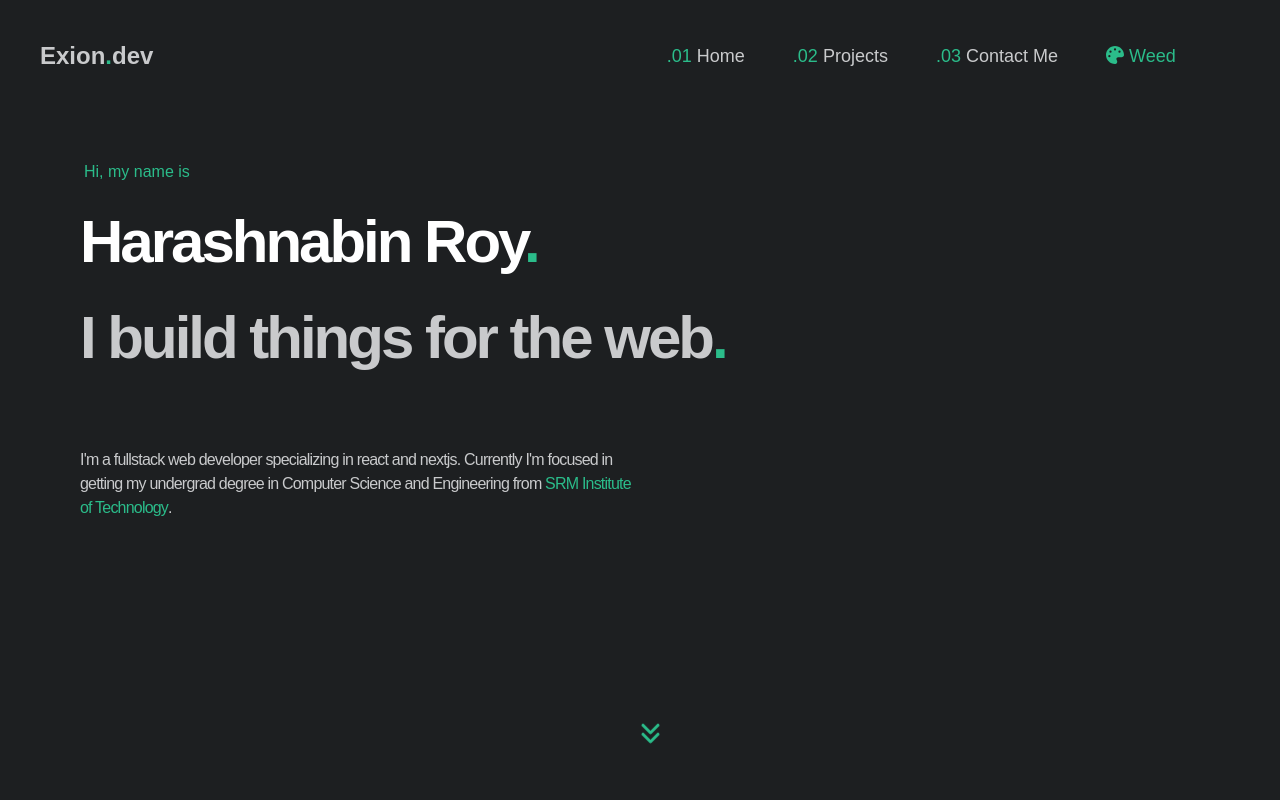
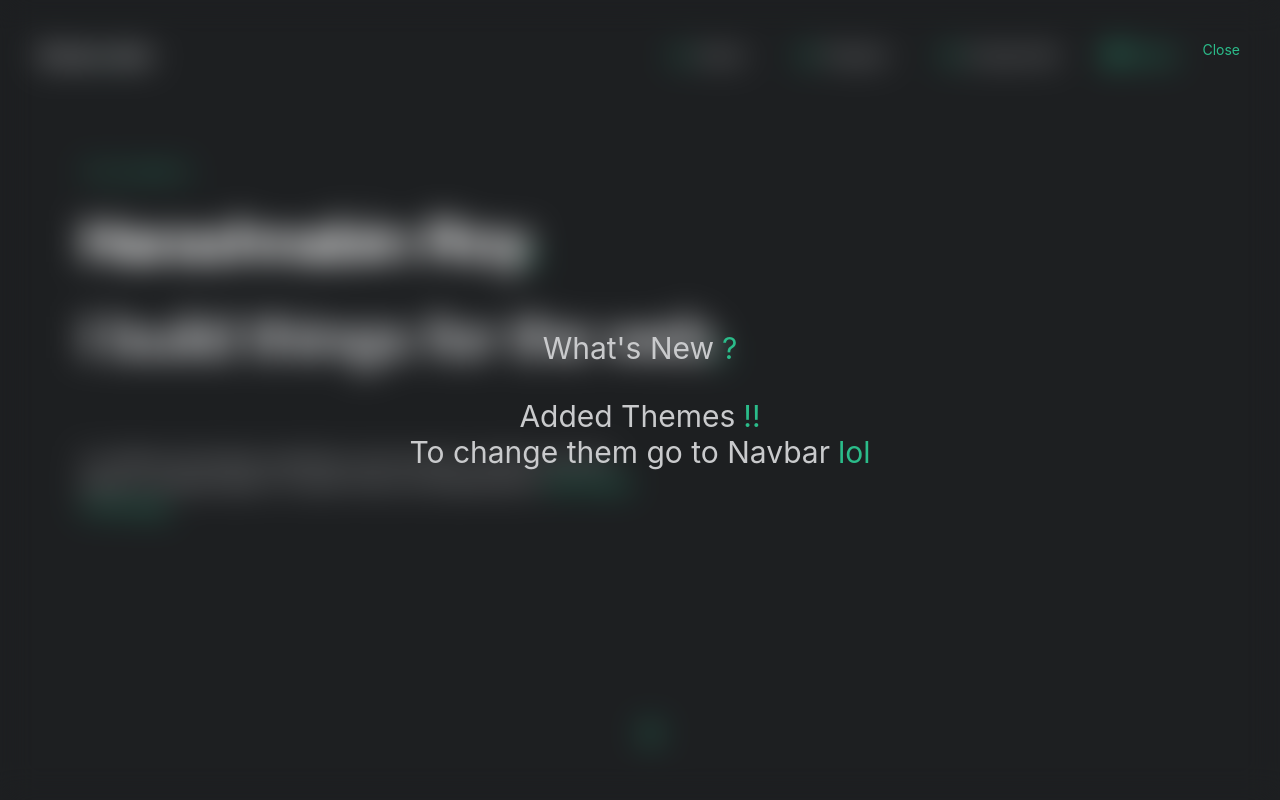
Before and after one commit to HarashnabinRoy/portfolio-next, a Next.js app: page / in a window 1280 px wide. Shown: the top 800 px of the page. Built offline with nearby package versions, Linux system fonts and the light colour scheme; a web font is replaced by a local one.

Commit message:
Added Updates Bar

```diff
--- a/components/shared/NavBar.jsx
+++ b/components/shared/NavBar.jsx
@@ -23,8 +23,7 @@ export default function Navbar() {
                     <a className="underlineEffect">.03 <span className="text-[#c9cacc]">Contact Me</span></a>
                     </Link>
                     <div>
-                        <FontAwesomeIcon icon={ faPalette }/> {" "}
-                        <ColorDropdown />
+                        <FontAwesomeIcon icon={ faPalette }/> <ColorDropdown />
                     </div>
                     {/* <a href="/resume" className="underlineEffect">.04 <span className="text-[#c9cacc]">RESUME</span></a>        */}
                 </div>
--- a/pages/index.js
+++ b/pages/index.js
@@ -12,18 +12,25 @@ import { ColorContext } from "../components/shared/Footer/colorContext";
 
 export default function Home() {
 
-    const [showDefaultThemeBar,setShowDefaultThemeBar] = useState(true)
+    const [showUpdates,setShowUpdates] = useState(true)
     const { color } = useContext(ColorContext)
 
     return(
         <ColorProvider>
-        {/* {   showDefaultThemeBar &&
+
+        {   showUpdates &&
 
             (<div className="text-[#c9cacc] inset-0 flex justify-center items-center text-3xl backdrop-filter backdrop-blur-lg z-10 fixed">
-            Set Default Theme : <DefaultColor />
-            <button onClick={() => setShowDefaultThemeBar(false)} className="fixed flex top-10 right-10 text-sm" style={{color: color}}>Close</button>
+            <div className="flex flex-col">
+                <div className="flex justify-center">What's New <span className="ml-2" style={{color:color}}>?</span></div>
+                <div className="flex justify-center mt-8">Added Themes<span className="ml-2" style={{color:color}}>!!</span></div>
+                <div className="flex">To change them go to Navbar<span className="ml-2" style={{color:color}}>lol</span></div>
+            </div>
+
+            <button onClick={() => setShowUpdates(false)} className="fixed flex top-10 right-10 text-sm" style={{color: color}}>Close</button>
             </div>)
-        } */}
+        }
+
         <div className="snapping font-oxygen bg-[#1d1f21] text-[#c9cacc] min-h-screen">
 
             <Navbar />
```
Also changed, not shown: 1 other file (tests, documents, lock files or other folders).
